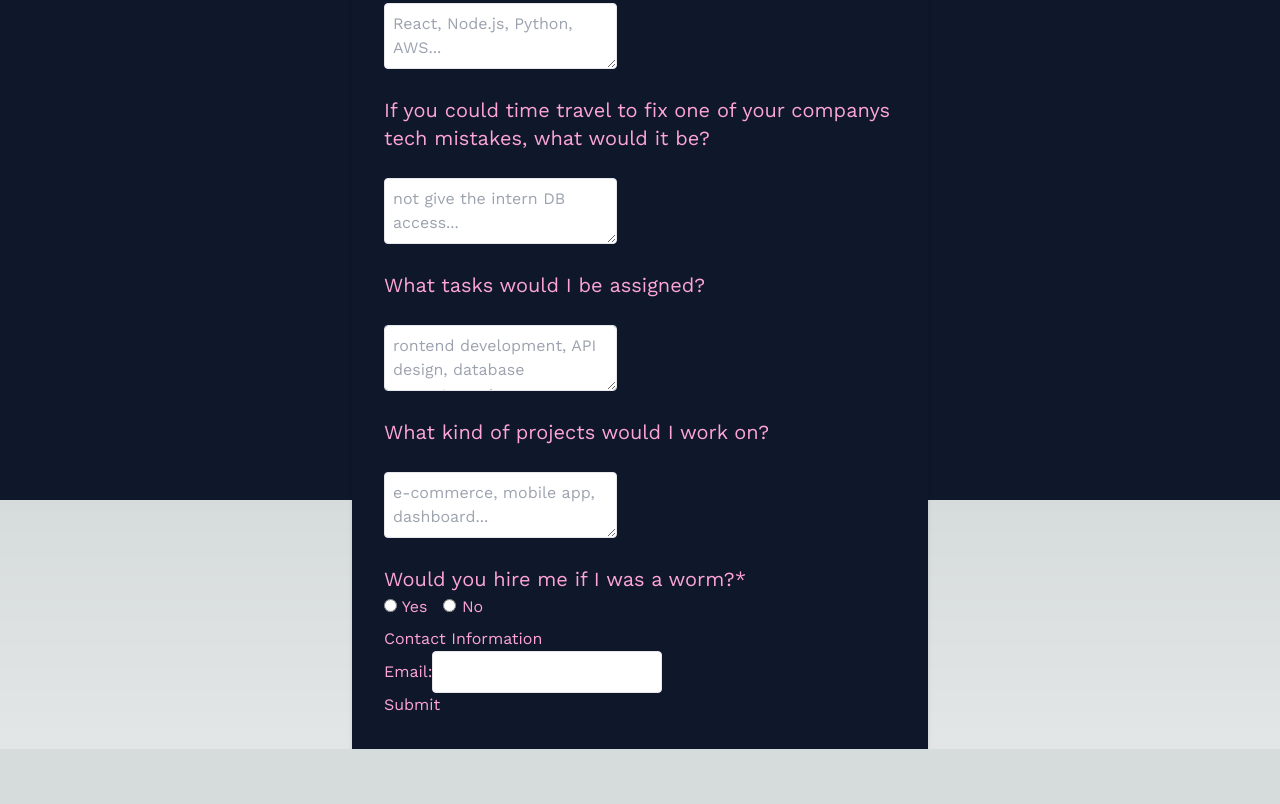
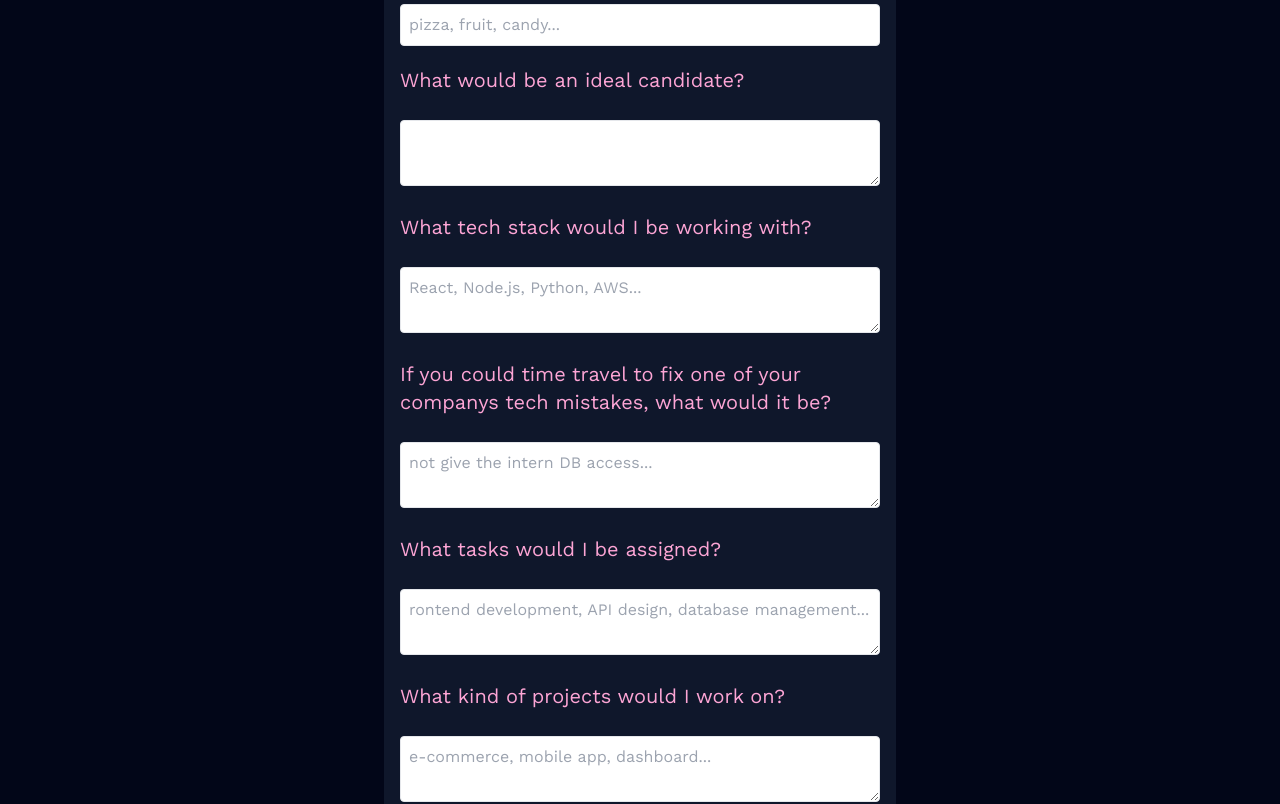
Before and after one commit to lukas-laas/portfolio, a Next.js app: page /contact in a window 1280 px wide. Shown: the part 300-1104 px from the top of the page. Before the commit the page ends 1049 px from the top, so only its background shows below. Built offline with nearby package versions, Linux system fonts and the light colour scheme; a web font is replaced by a local one.

Commit message:
cleanup form

```diff
--- a/src/app/_components/ui/form/text-area.tsx
+++ b/src/app/_components/ui/form/text-area.tsx
@@ -12,7 +12,7 @@ export function TextArea({label, name, placeholder, required}: {label: string, n
                 id={name}
                 placeholder={placeholder}
                 required={required}
-                className="p-2 border rounded"
+                className="p-2 border rounded text-bg w-full"
             ></textarea>
         </div>
     )
--- a/src/app/_components/ui/form/text-input.tsx
+++ b/src/app/_components/ui/form/text-input.tsx
@@ -13,7 +13,7 @@ export function TextInput({label, name, placeholder, required}: {label: string,
                 id={name}
                 placeholder={placeholder}
                 required={required}
-                className="p-2 border rounded"
+                className="p-2 border rounded text-bg w-full"
             />
         </div>
     )
--- a/src/app/_components/ui/section.tsx
+++ b/src/app/_components/ui/section.tsx
@@ -1,8 +1,8 @@
 import { ReactNode } from "react";
 
-export function Section({ children }: { children: ReactNode }) {
+export function Section({ children, className, ...props }: { children: ReactNode; className?: string } & React.HTMLAttributes<HTMLElement>) {
   return (
-    <section className="p-4 w-full max-w-xl md:p-8 md:min-h-full border-text ">
+    <section className={`p-4 w-full max-w-xl md:p-8 md:min-h-full border-text ${className || ''}`} {...props}>
       {children}
     </section>
   );
--- a/src/app/api/sms/route.ts
+++ b/src/app/api/sms/route.ts
@@ -15,7 +15,16 @@ export async function POST(request: NextRequest) {
     }
 
     // Create SMS message from form data
-    const smsMessage = `New contact form submission! Email: ${formData.email}, AI: ${formData.ai}, Snack: ${formData.snack || 'N/A'}, Ideal: ${formData.ideal || 'N/A'}, Tech Stack: ${formData.techStack || 'N/A'}, Time Travel: ${formData.timeTravel || 'N/A'}, Tasks: ${formData.tasks || 'N/A'}, Projects: ${formData.projects || 'N/A'}, Worm: ${formData.worm}`;
+    const smsMessage = `New contact form submission!
+Email: ${formData.email}
+AI: ${formData.ai}
+Snack: ${formData.snack || 'N/A'}
+Ideal: ${formData.ideal || 'N/A'}
+Tech Stack: ${formData.techStack || 'N/A'}
+Time Travel: ${formData.timeTravel || 'N/A'}
+Tasks: ${formData.tasks || 'N/A'}
+Projects: ${formData.projects || 'N/A'}
+Worm: ${formData.worm}`;
 
     // Send SMS using the existing 46elks function
     const result = await sendSms(phoneNumber, smsMessage);
--- a/src/app/contact/page.tsx
+++ b/src/app/contact/page.tsx
@@ -1,8 +1,10 @@
 "use client"
 import { FormEvent } from "react";
-import { Header1, SummarySection, YesNo, TextInput, TextArea } from "../_components/ui";
+import { Header1, YesNo, TextInput, TextArea, Section, Header4 } from "../_components/ui";
+import { useRouter } from "next/navigation";
 
 export default function Contact() {
+  const router = useRouter();
     async function onSubmit(event: FormEvent<HTMLFormElement>) {
         event.preventDefault();
         const formData = new FormData(event.currentTarget as HTMLFormElement);
@@ -26,16 +28,20 @@ export default function Contact() {
 
             const result = await response.json();
             console.log('SMS result:', result);
+
+            router.push("/")
+
         } catch (error) {
             console.error('error:', error);
             alert('Submission failed! (please reach out by email or sms, im so sorry)');
         }
     }
   return (
-    <main className="flex max-h-full flex-col justify-center md:flex-row h-full items-center gap-4 bg-bg2">
-        <SummarySection>
-            <Header1>Want to hire me?</Header1>
-            <form onSubmit={onSubmit}>
+    <main className="flex max-h-full flex-col justify-center md:flex-row h-full items-center gap-4 bg-bg">
+        <Section className="max-w-3xl">
+            <div className="text-text">
+            <form onSubmit={onSubmit} className="bg-bg2 p-4 rounded-md">
+                <Header1>Want to hire me?</Header1>
                 <fieldset>
                     <legend>Questions</legend>
                     <YesNo question="Are you/your company using AI to filter candidates?*" name="ai" required/>
@@ -79,16 +85,17 @@ export default function Contact() {
                 </fieldset>
 
                 <fieldset>
-                    <legend>Contact Information</legend>
+                    <legend><Header4>Contact Information*</Header4></legend>
                     <div>
                         <label htmlFor="email">Email:</label>
-                        <input type="email" name="email" id="email" required className="p-2 border rounded" />
+                        <input type="email" name="email" id="email" required className="p-1 border m-2 rounded text-bg w-full" />
                     </div>
                 </fieldset>
 
-                <button type="submit">Submit</button>
+                <button type="submit" className="rounded bg-textAccent py-2 px-4 text-bg text-2xl">Submit</button>
             </form>
-        </SummarySection>
+            </div>
+        </Section>
     </main>
   );
 }
--- a/src/app/layout.tsx
+++ b/src/app/layout.tsx
@@ -19,7 +19,7 @@ export default function RootLayout({
       <head>
         <link rel="icon" href="/favicon.ico" sizes="any" />
       </head>
-      <body className={`${workSans.className} md:h-screen md:overflow-hidden`}>
+      <body className={`${workSans.className}`}>
         {children}
       </body>
     </html>
--- a/src/app/page.tsx
+++ b/src/app/page.tsx
@@ -3,7 +3,7 @@ import { Summary } from "./_components/summary";
 
 export default function Home() {
   return (
-    <main className="flex max-h-full flex-col justify-center md:flex-row h-full items-center gap-4 bg-bg">
+    <main className="flex max-h-full flex-col justify-center md:flex-row h-full items-center gap-4 bg-bg md:h-screen md:overflow-hidden">
       <Summary />
       <Details />
     </main>
```
